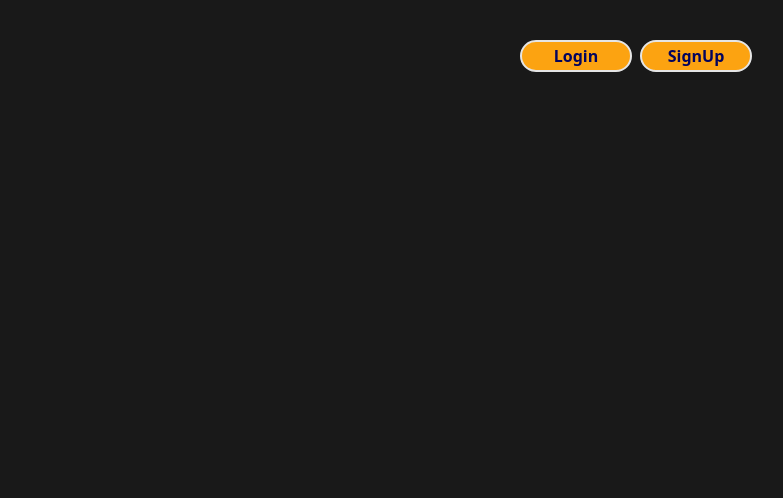
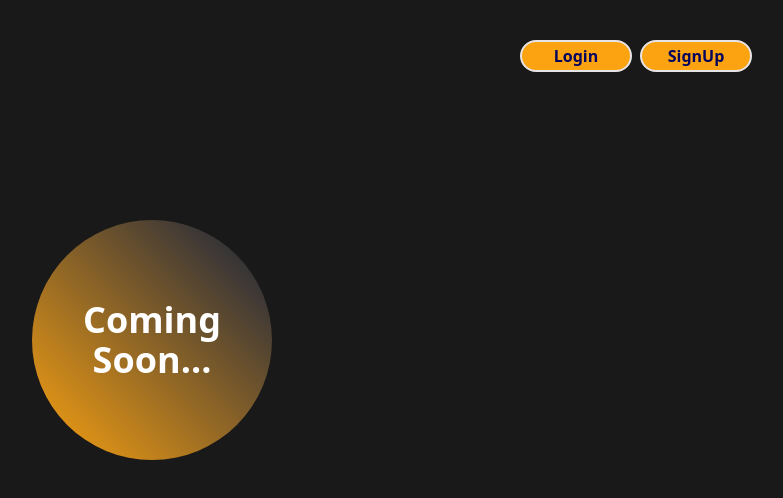
Before and after one commit to Jiten28/login-register, a React (Create React App) app: page / in a window 1280 px wide. Shown: the top 498 px of the page, without its empty margins (488-1271 px from the left). Built offline with nearby package versions, Linux system fonts and the light colour scheme; what tailwindcss-motion would draw is missing.

Commit message:
Add animated "Coming Soon" label to Home component for enhanced visual appeal

```diff
--- a/src/Components/Home.jsx
+++ b/src/Components/Home.jsx
@@ -15,6 +15,12 @@ function handleClickSignUp() {
 
   return (
     <div className="w-full h-screen flex bg-cover bg-[#000000]/90" >
+      <div className="w-60 h-60 bg-gradient-to-tr from-[#FCA311] to-[#14213D] rounded-full flex items-center justify-center absolute inset-0 m-auto text-white font-bold animate-bounce">
+    <div className="text-center">
+      <label className="text-4xl block">Coming</label>
+      <label className="text-4xl block">Soon...</label>
+    </div>
+    </div>
       <div className='w-full flex item-center justify-end mt-10 mr-10'>
 
         <button onClick={handleClickLogin} className='type-button w-28 h-8 me-2 bg-[#FCA311]
```
